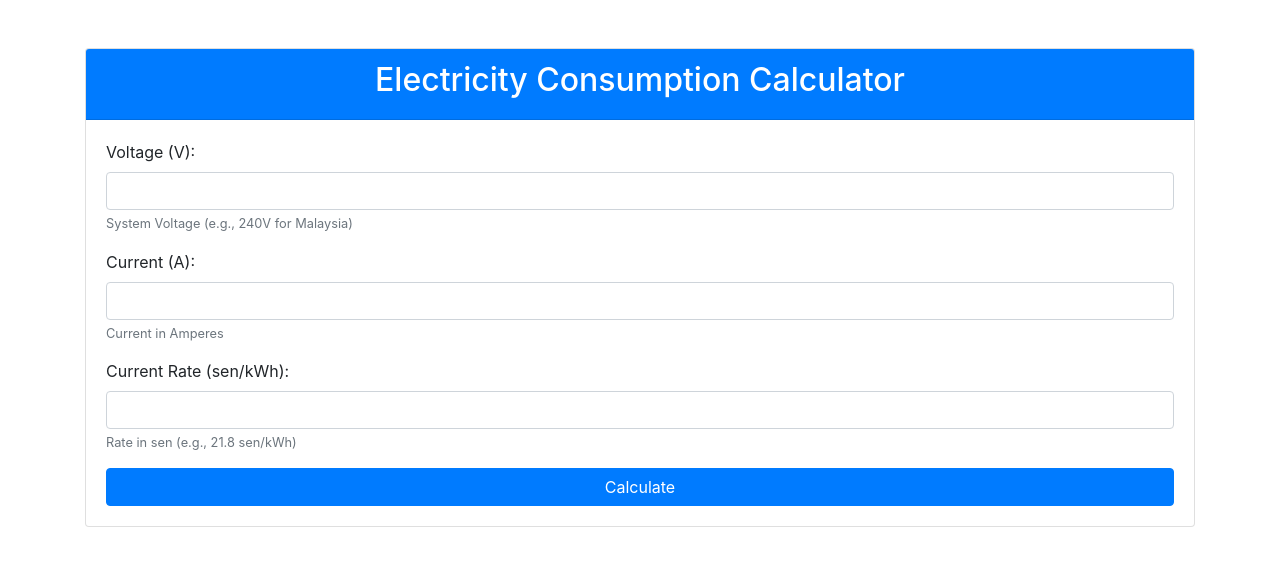
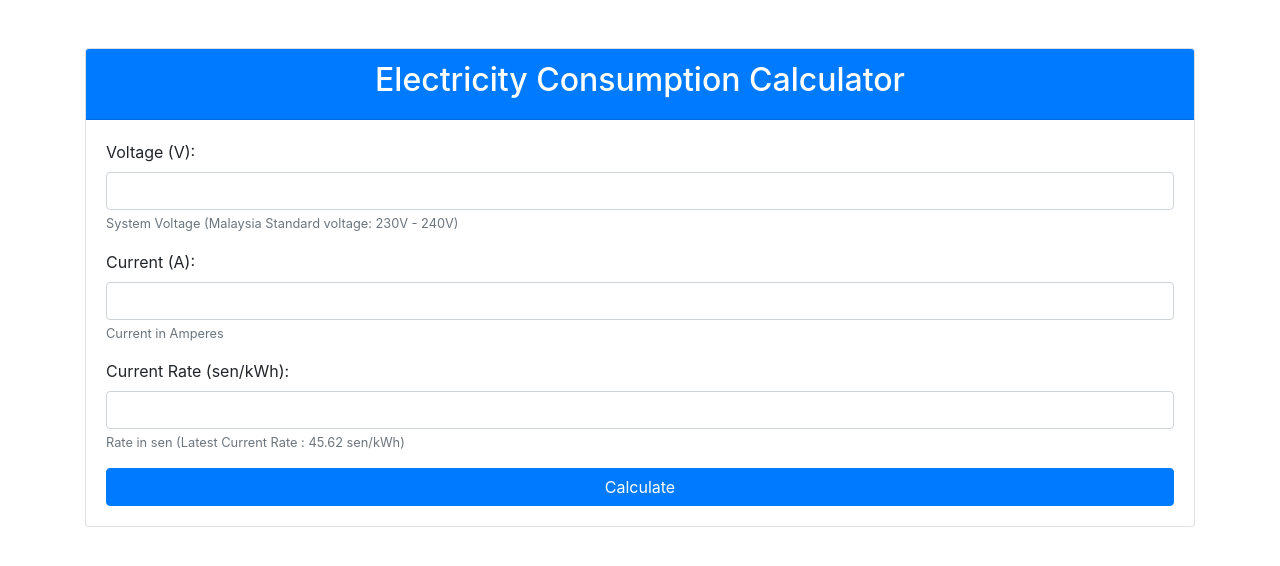
Before and after one commit to SyahmieAmirullah/amtis-currentcalculator, a PHP site: page / in a window 1280 px wide. Shown: the top 566 px of the page. Run offline with PHP 8.4, Linux system fonts and the light colour scheme.

Commit message:
finalize index

```diff
--- a/index.php
+++ b/index.php
@@ -4,7 +4,6 @@
     <meta charset="UTF-8">
     <meta name="viewport" content="width=device-width, initial-scale=1.0">
     <title>Electricity Consumption Calculator</title>
-    <!-- Bootstrap 4 CSS -->
     <link rel="stylesheet" href="https://stackpath.bootstrapcdn.com/bootstrap/4.5.2/css/bootstrap.min.css">
     <link rel="stylesheet" href="style.css">
 </head>
@@ -16,20 +15,20 @@
             </div>
             <div class="card-body">
                 <form action="calculate.php" method="post">
-                    <div class="form-group">
+                    <div class="form-group"> <!-- user input(voltage) -->
                         <label for="voltage">Voltage (V):</label>
                         <input type="number" step="0.01" class="form-control" id="voltage" name="voltage" required>
-                        <small class="form-text text-muted">System Voltage (e.g., 240V for Malaysia)</small>
+                        <small class="form-text text-muted">System Voltage (Malaysia Standard voltage: 230V - 240V)</small>
                     </div>
-                    <div class="form-group">
+                    <div class="form-group"><!-- user input(current) -->
                         <label for="current">Current (A):</label>
                         <input type="number" step="0.01" class="form-control" id="current" name="current" required>
                         <small class="form-text text-muted">Current in Amperes</small>
                     </div>
                     <div class="form-group">
-                        <label for="rate">Current Rate (sen/kWh):</label>
+                        <label for="rate">Current Rate (sen/kWh):</label> <!-- user input(current rate) -->
                         <input type="number" step="0.01" class="form-control" id="rate" name="rate" required>
-                        <small class="form-text text-muted">Rate in sen (e.g., 21.8 sen/kWh)</small>
+                        <small class="form-text text-muted">Rate in sen (Latest Current Rate : 45.62 sen/kWh)</small>
                     </div>
                     <button type="submit" class="btn btn-primary btn-block">Calculate</button>
                 </form>
@@ -37,7 +36,6 @@
         </div>
     </div>
 
-    <!-- Bootstrap 4 JS and dependencies -->
     <script src="https://code.jquery.com/jquery-3.5.1.slim.min.js"></script>
     <script src="https://cdn.jsdelivr.net/npm/popper.js@1.16.1/dist/umd/popper.min.js"></script>
     <script src="https://stackpath.bootstrapcdn.com/bootstrap/4.5.2/js/bootstrap.min.js"></script>
```
